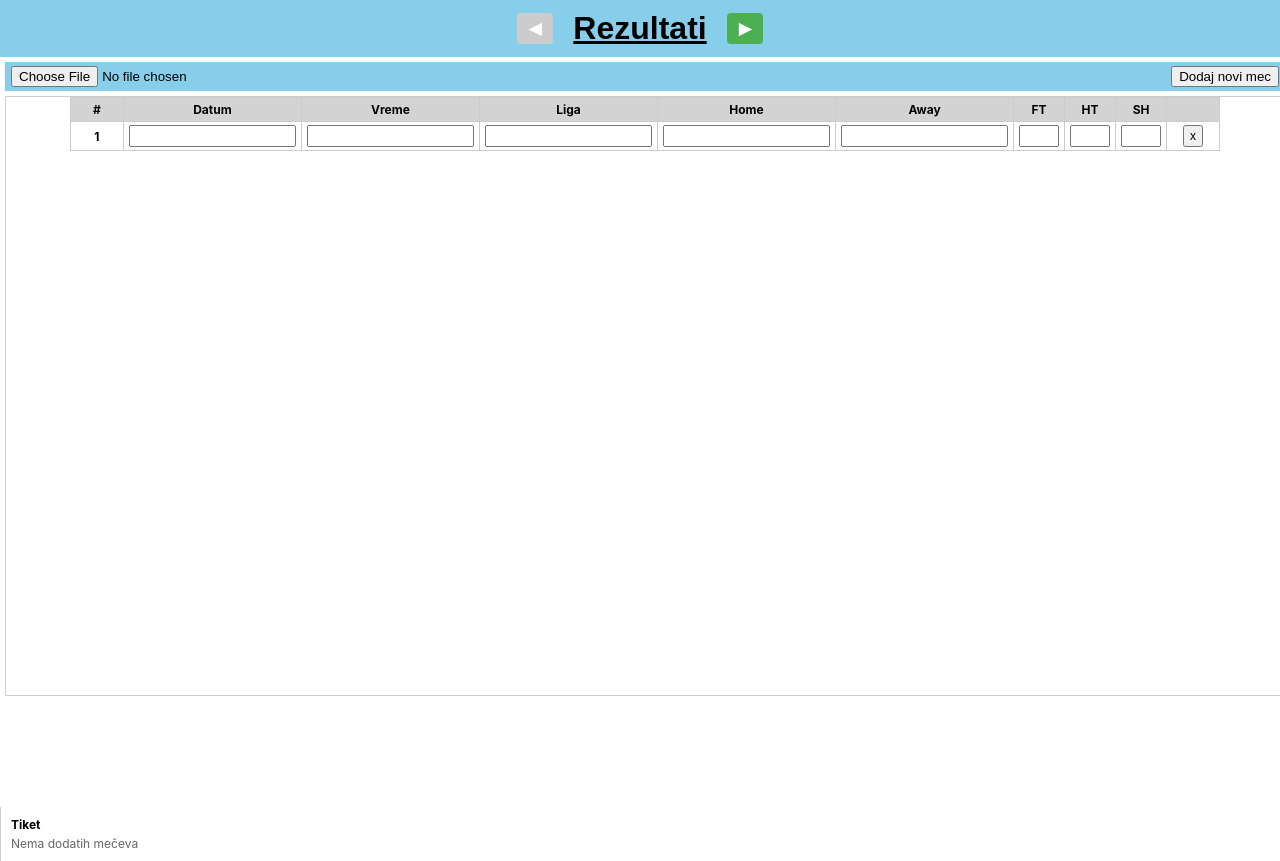
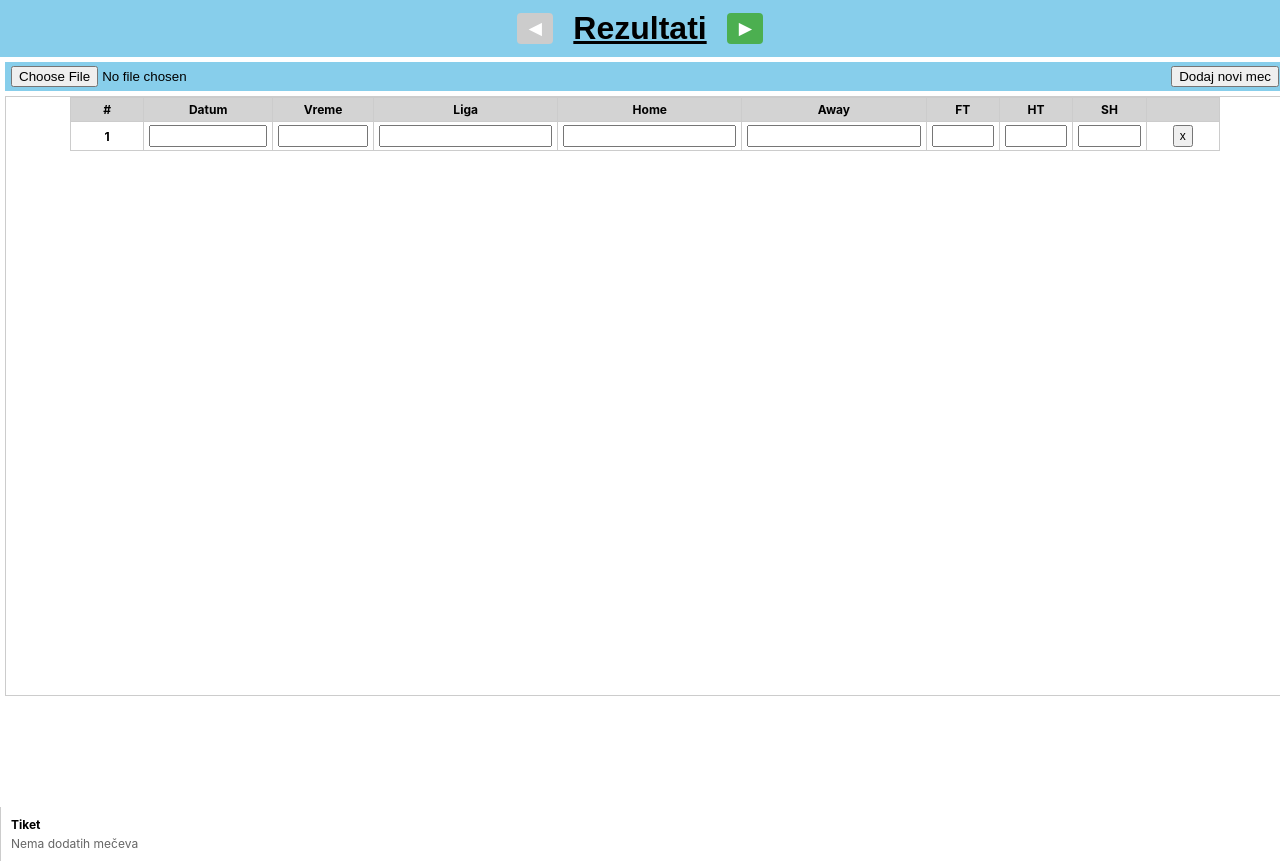
Before and after one commit to salen83/DZIDICI3, a React (Create React App) app: page / in a window 1280 px wide. Both pictures are taken after a click on the button "Dodaj novi mec". Built offline with nearby package versions, Linux system fonts and the light colour scheme.

Commit message:
Screen1.js: maksimalno sužavanje kolona + ostale lokalne izmene

```diff
--- a/package.json
+++ b/package.json
@@ -8,6 +8,7 @@
     "@testing-library/react": "^16.3.1",
     "@testing-library/user-event": "^13.5.0",
     "react": "^19.2.3",
+    "react-data-grid": "^7.0.0-beta.59",
     "react-dom": "^19.2.3",
     "react-router-dom": "^7.11.0",
     "react-scripts": "5.0.1",
--- a/src/screens/Screen1.js
+++ b/src/screens/Screen1.js
@@ -9,8 +9,16 @@ export default function Screen1() {
   const tableWrapperRef = useRef(null);
   const [scrollTop, setScrollTop] = useState(0);
 
-  const rowHeight = 35; // visina jednog reda
-  const buffer = 20;    // dodatni redovi izvan viewa
+  const rowHeight = 35;
+  const buffer = 20;
+
+  // Columns width state (resizable)
+  const [colWidths, setColWidths] = useState({
+    rb: 40, datum: 80, vreme: 60, liga: 120, home: 120, away: 120, ft: 40, ht: 40, sh: 40, delete: 40
+  });
+  const resizingCol = useRef(null);
+  const startX = useRef(0);
+  const startWidth = useRef(0);
 
   // Load saved colors
   useEffect(() => {
@@ -59,7 +67,6 @@ export default function Screen1() {
   const getExcelDate = row => row?.['Datum'] ?? row?.['datum'] ?? row?.['DATE'] ?? row?.['Date'] ?? row?.['date'] ?? '';
   const getCountryColor = country => countryColors[country] || '#fff';
 
-  // Excel import
   const importExcel = (event) => {
     const file = event.target.files[0];
     if (!file) return;
@@ -88,41 +95,50 @@ export default function Screen1() {
     reader.readAsBinaryString(file);
   };
 
-  // Add new row
   const addNewRow = () => {
-    const newRow = {
-      rb: 0,
-      datum: '',
-      vreme: '',
-      liga: '',
-      home: '',
-      away: '',
-      ft: '',
-      ht: '',
-      sh: ''
-    };
+    const newRow = { rb:0, datum:'', vreme:'', liga:'', home:'', away:'', ft:'', ht:'', sh:'' };
     const newRows = [newRow, ...rows];
     newRows.forEach((r,i)=>r.rb=i+1);
     setRows(newRows);
     localStorage.setItem('rows', JSON.stringify(newRows));
   };
 
-  const deleteRow = index => {
+  const deleteRow = (index) => {
     const copy = [...rows];
-    copy.splice(index, 1);
+    copy.splice(index,1);
     copy.forEach((r,i)=>r.rb=i+1);
     setRows(copy);
     localStorage.setItem('rows', JSON.stringify(copy));
   };
 
-  const handleCellChange = (i, key, value) => {
+  const handleCellChange = (rowIdx,key,value) => {
     const copy = [...rows];
-    copy[i][key] = value;
+    copy[rowIdx][key] = value;
     setRows(copy);
     localStorage.setItem('rows', JSON.stringify(copy));
   };
 
-  // Virtualization
+  const startResize = (e, colKey) => {
+    resizingCol.current = colKey;
+    startX.current = e.touches ? e.touches[0].clientX : e.clientX;
+    startWidth.current = colWidths[colKey];
+    e.preventDefault();
+  };
+
+  const onResize = (e) => {
+    if (!resizingCol.current) return;
+    const currentX = e.touches ? e.touches[0].clientX : e.clientX;
+    const delta = currentX - startX.current;
+    setColWidths(prev => ({
+      ...prev,
+      [resizingCol.current]: Math.max(20, startWidth.current + delta) // minimum 20px
+    }));
+  };
+
+  const endResize = () => {
+    resizingCol.current = null;
+  };
+
   const handleScroll = useCallback((e) => {
     setScrollTop(e.target.scrollTop);
   }, []);
@@ -133,8 +149,12 @@ export default function Screen1() {
   const endIndex = Math.min(totalRows, Math.ceil((scrollTop + containerHeight)/rowHeight) + buffer);
   const visibleRows = rows?.slice(startIndex, endIndex);
 
+  const columnKeys = ['rb','datum','vreme','liga','home','away','ft','ht','sh','delete'];
+
   return (
-    <div className="screen1-container">
+    <div className="screen1-container"
+         onTouchMove={onResize}
+         onTouchEnd={endResize}>
       <div className="screen1-topbar">
         <input type="file" accept=".xls,.xlsx" onChange={importExcel} />
         <button onClick={addNewRow}>Dodaj novi mec</button>
@@ -149,16 +169,24 @@ export default function Screen1() {
         <table className="screen1-table">
           <thead>
             <tr>
-              <th className="col-min">#</th>
-              <th>Datum</th>
-              <th>Vreme</th>
-              <th>Liga</th>
-              <th>Home</th>
-              <th>Away</th>
-              <th>FT</th>
-              <th>HT</th>
-              <th>SH</th>
-              <th className="col-min"></th>
+              {columnKeys.map(key => (
+                <th key={key} style={{width: colWidths[key], position:'relative', minWidth:20, overflow:'hidden', textOverflow:'ellipsis', whiteSpace:'nowrap'}}>
+                  {key === 'rb' ? '#' :
+                   key==='datum' ? 'Datum' :
+                   key==='vreme' ? 'Vreme' :
+                   key==='liga' ? 'Liga' :
+                   key==='home' ? 'Home' :
+                   key==='away' ? 'Away' :
+                   key==='ft' ? 'FT' :
+                   key==='ht' ? 'HT' :
+                   key==='sh' ? 'SH' : ''}
+                  {key !== 'delete' &&
+                    <div style={{position:'absolute', right:0, top:0, width:10, height:'100%', touchAction:'none'}}
+                         onTouchStart={e=>startResize(e,key)}
+                         onMouseDown={e=>startResize(e,key)}></div>
+                  }
+                </th>
+              ))}
             </tr>
           </thead>
           <tbody>
@@ -167,24 +195,19 @@ export default function Screen1() {
               const idx = startIndex + i;
               const country = (r.liga || '').split(' ')[0] || r.liga;
               const color = getCountryColor(country);
+              const cellStyle = {overflow:'hidden', textOverflow:'ellipsis', whiteSpace:'nowrap'};
               return (
                 <tr key={idx}>
-                  <td className="col-min">{r.rb}</td>
-                  <td><input value={r.datum} onChange={e=>handleCellChange(idx,'datum',e.target.value)} /></td>
-                  <td><input value={r.vreme} onChange={e=>handleCellChange(idx,'vreme',e.target.value)} /></td>
-                  <td style={{ backgroundColor: color, fontWeight: 'bold' }}>
-                    <input value={r.liga} onChange={e=>handleCellChange(idx,'liga',e.target.value)} />
-                  </td>
-                  <td style={{ backgroundColor: color, fontWeight: 'bold' }}>
-                    <input value={r.home} onChange={e=>handleCellChange(idx,'home',e.target.value)} />
-                  </td>
-                  <td style={{ backgroundColor: color, fontWeight: 'bold' }}>
-                    <input value={r.away} onChange={e=>handleCellChange(idx,'away',e.target.value)} />
-                  </td>
-                  <td className="col-min"><input value={r.ft} onChange={e=>handleCellChange(idx,'ft',e.target.value)} /></td>
-                  <td className="col-min"><input value={r.ht} onChange={e=>handleCellChange(idx,'ht',e.target.value)} /></td>
-                  <td className="col-min"><input value={r.sh} onChange={e=>handleCellChange(idx,'sh',e.target.value)} /></td>
-                  <td className="col-min"><button onClick={()=>deleteRow(idx)}>x</button></td>
+                  <td style={{...cellStyle, width: colWidths.rb}}>{r.rb}</td>
+                  <td style={{...cellStyle, width: colWidths.datum}}><input value={r.datum} onChange={e=>handleCellChange(idx,'datum',e.target.value)} style={{width:'100%'}} /></td>
+                  <td style={{...cellStyle, width: colWidths.vreme}}><input value={r.vreme} onChange={e=>handleCellChange(idx,'vreme',e.target.value)} style={{width:'100%'}} /></td>
+                  <td style={{...cellStyle, width: colWidths.liga, backgroundColor:color, fontWeight:'bold'}}><input value={r.liga} onChange={e=>handleCellChange(idx,'liga',e.target.value)} style={{width:'100%'}} /></td>
+                  <td style={{...cellStyle, width: colWidths.home, backgroundColor:color, fontWeight:'bold'}}><input value={r.home} onChange={e=>handleCellChange(idx,'home',e.target.value)} style={{width:'100%'}} /></td>
+                  <td style={{...cellStyle, width: colWidths.away, backgroundColor:color, fontWeight:'bold'}}><input value={r.away} onChange={e=>handleCellChange(idx,'away',e.target.value)} style={{width:'100%'}} /></td>
+                  <td style={{...cellStyle, width: colWidths.ft}}><input value={r.ft} onChange={e=>handleCellChange(idx,'ft',e.target.value)} style={{width:'100%'}} /></td>
+                  <td style={{...cellStyle, width: colWidths.ht}}><input value={r.ht} onChange={e=>handleCellChange(idx,'ht',e.target.value)} style={{width:'100%'}} /></td>
+                  <td style={{...cellStyle, width: colWidths.sh}}><input value={r.sh} onChange={e=>handleCellChange(idx,'sh',e.target.value)} style={{width:'100%'}} /></td>
+                  <td style={{width: colWidths.delete}}><button onClick={()=>deleteRow(idx)}>x</button></td>
                 </tr>
               );
             })}
```
Also changed, not shown: 1 other file (tests, documents, lock files or other folders).
